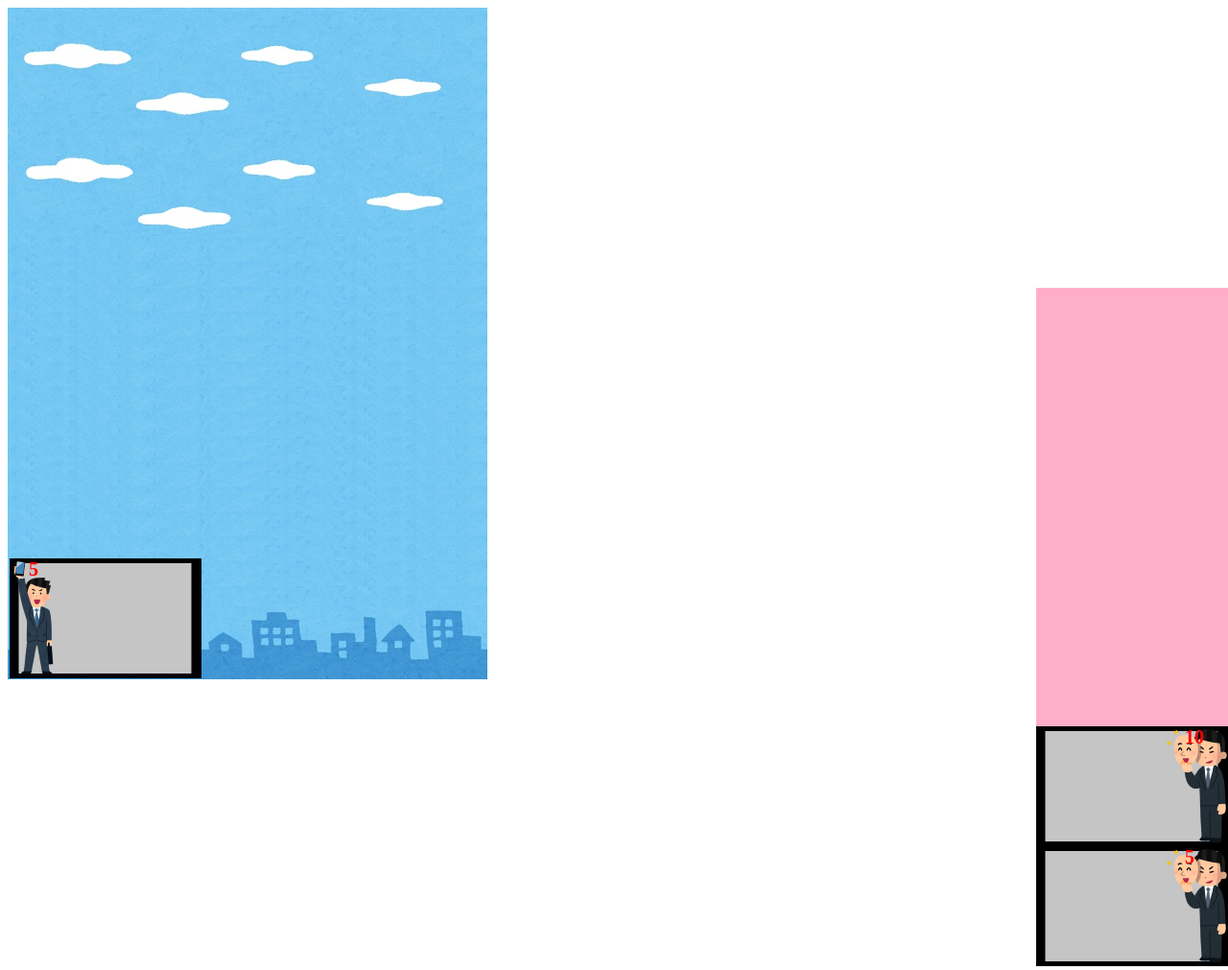
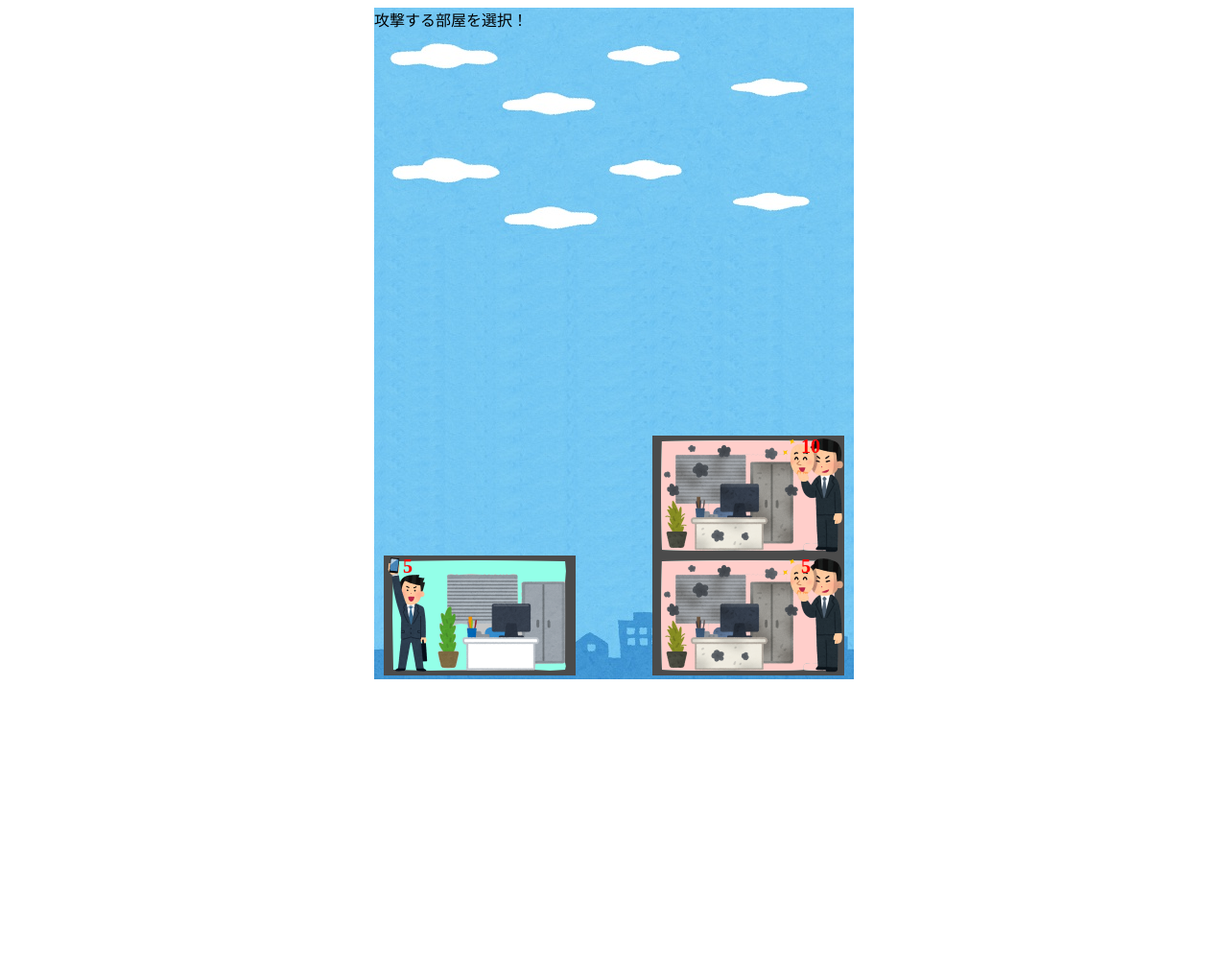
Before and after one commit to msysid97/DIG_project-presentation, a plain HTML site: page docs/index.html in a window 1280 px wide. Shown: the whole page at 96% size. After the commit the page ends 800 px from the top, so only its background shows below. Drawn offline with Linux system fonts and the light colour scheme.

Commit message:
fix layout (position)

```diff
--- a/docs/index.html
+++ b/docs/index.html
@@ -8,12 +8,14 @@
   <script type="text/javascript" src="modules/lodash.full.js"></script>
   <script type="text/javascript" src="modules/test-boilerplate.js"></script>
   <script type="text/javascript" src="modules/util.js"></script>
-  <link rel="stylesheet" type="text/css" href="style.css" />
+  <title>広告でよく見るやつ</title>
 </head>
 
 <body>
   <div id="game">
-    <!-- <h1>プログラミング基礎へようこそ！</h1> -->
+    攻撃する部屋を選択！
+    <!-- <div class="tower" id="playerTower"></div> -->
+    <!-- <div class="tower" id="enemyTower"></div> -->
 
   </div>
 
@@ -25,6 +27,7 @@
     をクリックして、デベロッパーツールを開いてください。</h3>
   <h3>下記にユニコーンの画像が表示されていれば成功です！</h3>
   <img src="https://cdn.dribbble.com/users/1281272/screenshots/4515441/unicorn.gif"> -->
+  <link rel="stylesheet" type="text/css" href="style.css" />
   <script type="text/javascript" src="script.js"></script>
 </body>
 
--- a/docs/script.js
+++ b/docs/script.js
@@ -117,6 +117,7 @@ const stage = [
  */
 function createPlayerTowerElement() {
     const playerTowerElement = document.createElement("div");
+    // const playerTowerElement = document.querySelector("#playerTower");
     // console.log(playerTowerElement);
     playerTowerElement.className = "tower";
     playerTowerElement.id = "playerTower";
@@ -125,10 +126,11 @@ function createPlayerTowerElement() {
     for (let i = 0; i < 4; i++) {
         let roomElement = createPlayerRoomElement(i);
         roomElement.style.position = "absolute";
-        roomElement.style.top = `${707 - 125 * (i + 1)}px`;
-        roomElement.style.left = "10px";
+        // roomElement.style.top = `${707 - 125 * (i + 1)}px`;
+        roomElement.style.bottom = `${125 * i}px`;
+        roomElement.style.left = "0px";
         roomElement.style.visibility = "hidden";
-        roomElement.innerHTML = "<img src=\"media/room.png\">";
+        roomElement.innerHTML = "<img src=\"media/room_player.png\">";
         playerTowerElement.appendChild(roomElement);
     }
 
@@ -163,21 +165,15 @@ function createEnemyTowerElement() {
     const enemyTowerElement = document.createElement("div");
     enemyTowerElement.className = "tower";
     enemyTowerElement.id = "enemyTower";
-    enemyTowerElement.style.backgroundImage = "url(\"media/enemyTowerBackground.png\")";
-    enemyTowerElement.style.height = "500px";
-    enemyTowerElement.style.width = "200px";
-    enemyTowerElement.style.position = "absolute";
-    enemyTowerElement.style.bottom = "0px";
-    enemyTowerElement.style.right = "0px";
     document.querySelector("#game").appendChild(enemyTowerElement);
 
     for (let i = 0; i < 4; i++) {
         let roomElement = createEnemyRoomElement(i);
         roomElement.style.position = "absolute";
-        roomElement.style.top = `${707 - 125 * (i + 1)}px`;
-        roomElement.style.right = "0px";
+        roomElement.style.bottom = `${125 * i}px`;
+        roomElement.style.left = "0px";
         roomElement.style.visibility = "visible";
-        roomElement.innerHTML = "<img src=\"media/room.png\">";
+        roomElement.innerHTML = "<img src=\"media/room_enemy.png\">";
         enemyTowerElement.appendChild(roomElement);
     }
 }
--- a/docs/style.css
+++ b/docs/style.css
@@ -2,4 +2,25 @@
     background-image: url("media/game_background.jpg");
     height: 700px;
     width: 500px;
+    display: block;
+    position: relative;
+    margin-left: auto;
+    margin-right: auto;
 }
+
+#playerTower{
+    height: 500px;
+    width: 200px;
+    position: absolute;
+    bottom: 0px;
+    left: 10px;
+}
+
+#enemyTower{
+    /* background-image: url("media/enemyTowerBackground.png"); */
+    height: 500px;
+    width: 200px;
+    position: absolute;
+    bottom: 0px;
+    right: 10px;
+}
```
Also changed, not shown: docs/media/room_enemy.png (added), docs/media/room_player.png (added), 2 other files.
